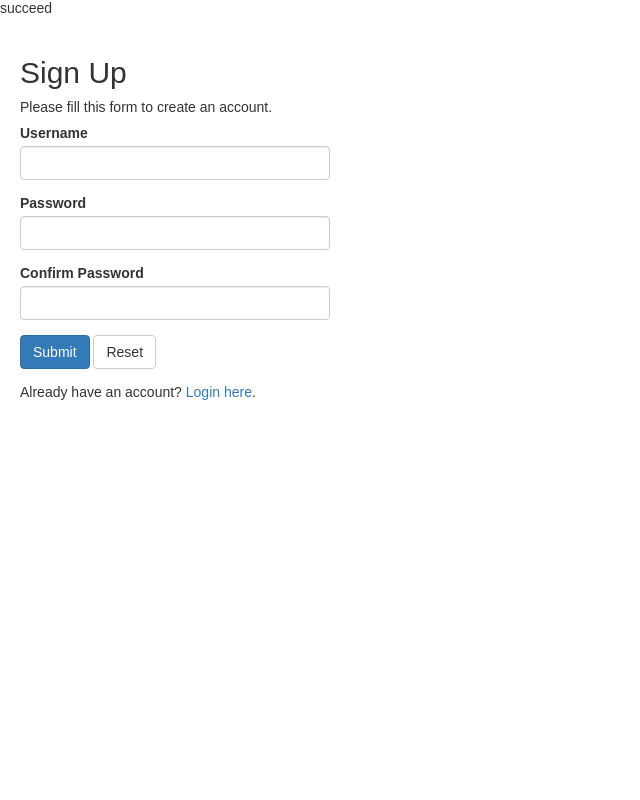
After one commit to Milan1965/Chewie, a PHP site: page /register.php in a window 1280 px wide. The commit adds this page. Shown: the whole page, without its empty margins (0-640 px from the left). Run offline with PHP 8.4, Linux system fonts and the light colour scheme.

Commit message:
Login + Register + Database tables

```diff
--- a/Core/Configuration/config.php
+++ b/Core/Configuration/config.php
@@ -1,16 +1,20 @@
 <?php
-// Maakt verbinding met de server
-$servername = "localhost";
-$username = "root";
-$password = "root";
-$db = "Chewie";
+
+define('DB_SERVER', 'localhost');
+define('DB_USERNAME', 'root');
+define('DB_PASSWORD', 'root');
+define('DB_NAME', 'Chewie');
+
+/* Attempt to connect to MySQL database */
+$link = mysqli_connect(DB_SERVER, DB_USERNAME, DB_PASSWORD, DB_NAME);
 
 
-$conn = new mysqli($servername, $username, $password, $db);
+if($link === false){
+    die("ERROR: Could not connect. " . mysqli_connect_error());
+} else {
 
 
-if ($conn->connect_error) {
-  die("Verbinding onderbroken " . $conn->connect_error);
+    echo 'succeed';
 }
 
 //Website Settings (Soon)
--- /dev/null
+++ b/SQL/users.sql
@@ -0,0 +1,6 @@
+CREATE TABLE users (
+    id INT NOT NULL PRIMARY KEY AUTO_INCREMENT,
+    username VARCHAR(50) NOT NULL UNIQUE,
+    password VARCHAR(255) NOT NULL,
+    created_at DATETIME DEFAULT CURRENT_TIMESTAMP
+);
--- /dev/null
+++ b/register.php
@@ -0,0 +1,135 @@
+<?php
+// Include config file
+require_once "Core/configuration/config.php";
+
+// Define variables and initialize with empty values
+$username = $password = $confirm_password = "";
+$username_err = $password_err = $confirm_password_err = "";
+
+// Processing form data when form is submitted
+if($_SERVER["REQUEST_METHOD"] == "POST"){
+
+    // Validate username
+    if(empty(trim($_POST["username"]))){
+        $username_err = "Please enter a username.";
+    } else{
+        // Prepare a select statement
+        $sql = "SELECT id FROM users WHERE username = ?";
+
+        if($stmt = mysqli_prepare($link, $sql)){
+            // Bind variables to the prepared statement as parameters
+            mysqli_stmt_bind_param($stmt, "s", $param_username);
+
+            // Set parameters
+            $param_username = trim($_POST["username"]);
+
+            // Attempt to execute the prepared statement
+            if(mysqli_stmt_execute($stmt)){
+                /* store result */
+                mysqli_stmt_store_result($stmt);
+
+                if(mysqli_stmt_num_rows($stmt) == 1){
+                    $username_err = "This username is already taken.";
+                } else{
+                    $username = trim($_POST["username"]);
+                }
+            } else{
+                echo "Oops! Something went wrong. Please try again later.";
+            }
+
+            // Close statement
+            mysqli_stmt_close($stmt);
+        }
+    }
+
+    // Validate password
+    if(empty(trim($_POST["password"]))){
+        $password_err = "Please enter a password.";
+    } elseif(strlen(trim($_POST["password"])) < 6){
+        $password_err = "Password must have atleast 6 characters.";
+    } else{
+        $password = trim($_POST["password"]);
+    }
+
+    // Validate confirm password
+    if(empty(trim($_POST["confirm_password"]))){
+        $confirm_password_err = "Please confirm password.";
+    } else{
+        $confirm_password = trim($_POST["confirm_password"]);
+        if(empty($password_err) && ($password != $confirm_password)){
+            $confirm_password_err = "Password did not match.";
+        }
+    }
+
+    // Check input errors before inserting in database
+    if(empty($username_err) && empty($password_err) && empty($confirm_password_err)){
+
+        // Prepare an insert statement
+        $sql = "INSERT INTO users (username, password) VALUES (?, ?)";
+
+        if($stmt = mysqli_prepare($link, $sql)){
+            // Bind variables to the prepared statement as parameters
+            mysqli_stmt_bind_param($stmt, "ss", $param_username, $param_password);
+
+            // Set parameters
+            $param_username = $username;
+            $param_password = password_hash($password, PASSWORD_DEFAULT); // Creates a password hash
+
+            // Attempt to execute the prepared statement
+            if(mysqli_stmt_execute($stmt)){
+                // Redirect to login page
+                header("location: login.php");
+            } else{
+                echo "Something went wrong. Please try again later.";
+            }
+
+            // Close statement
+            mysqli_stmt_close($stmt);
+        }
+    }
+
+    // Close connection
+    mysqli_close($link);
+}
+?>
+
+<!DOCTYPE html>
+<html lang="en">
+<head>
+    <meta charset="UTF-8">
+    <title>Sign Up</title>
+    <link rel="stylesheet" href="https://maxcdn.bootstrapcdn.com/bootstrap/3.3.7/css/bootstrap.css">
+    <style type="text/css">
+        body{ font: 14px sans-serif; }
+        .wrapper{ width: 350px; padding: 20px; }
+    </style>
+</head>
+<body>
+    <div class="wrapper">
+        <h2>Sign Up</h2>
+        <p>Please fill this form to create an account.</p>
+        <form action="<?php echo htmlspecialchars($_SERVER["PHP_SELF"]); ?>" method="post">
+            <div class="form-group <?php echo (!empty($username_err)) ? 'has-error' : ''; ?>">
+                <label>Username</label>
+                <input type="text" name="username" class="form-control" value="<?php echo $username; ?>">
+                <span class="help-block"><?php echo $username_err; ?></span>
+            </div>
+            <div class="form-group <?php echo (!empty($password_err)) ? 'has-error' : ''; ?>">
+                <label>Password</label>
+                <input type="password" name="password" class="form-control" value="<?php echo $password; ?>">
+                <span class="help-block"><?php echo $password_err; ?></span>
+            </div>
+            <div class="form-group <?php echo (!empty($confirm_password_err)) ? 'has-error' : ''; ?>">
+                <label>Confirm Password</label>
+                <input type="password" name="confirm_password" class="form-control" value="<?php echo $confirm_password; ?>">
+                <span class="help-block"><?php echo $confirm_password_err; ?></span>
+            </div>
+            <div class="form-group">
+                <input type="submit" class="btn btn-primary" value="Submit">
+                <input type="reset" class="btn btn-default" value="Reset">
+            </div>
+            <p>Already have an account? <a href="login.php">Login here</a>.</p>
+        </form>
+    </div>
+</body>
+</html>
```
Also changed, not shown: display.php (+10 -0 lines), login.php (added, +122 -0 lines).
